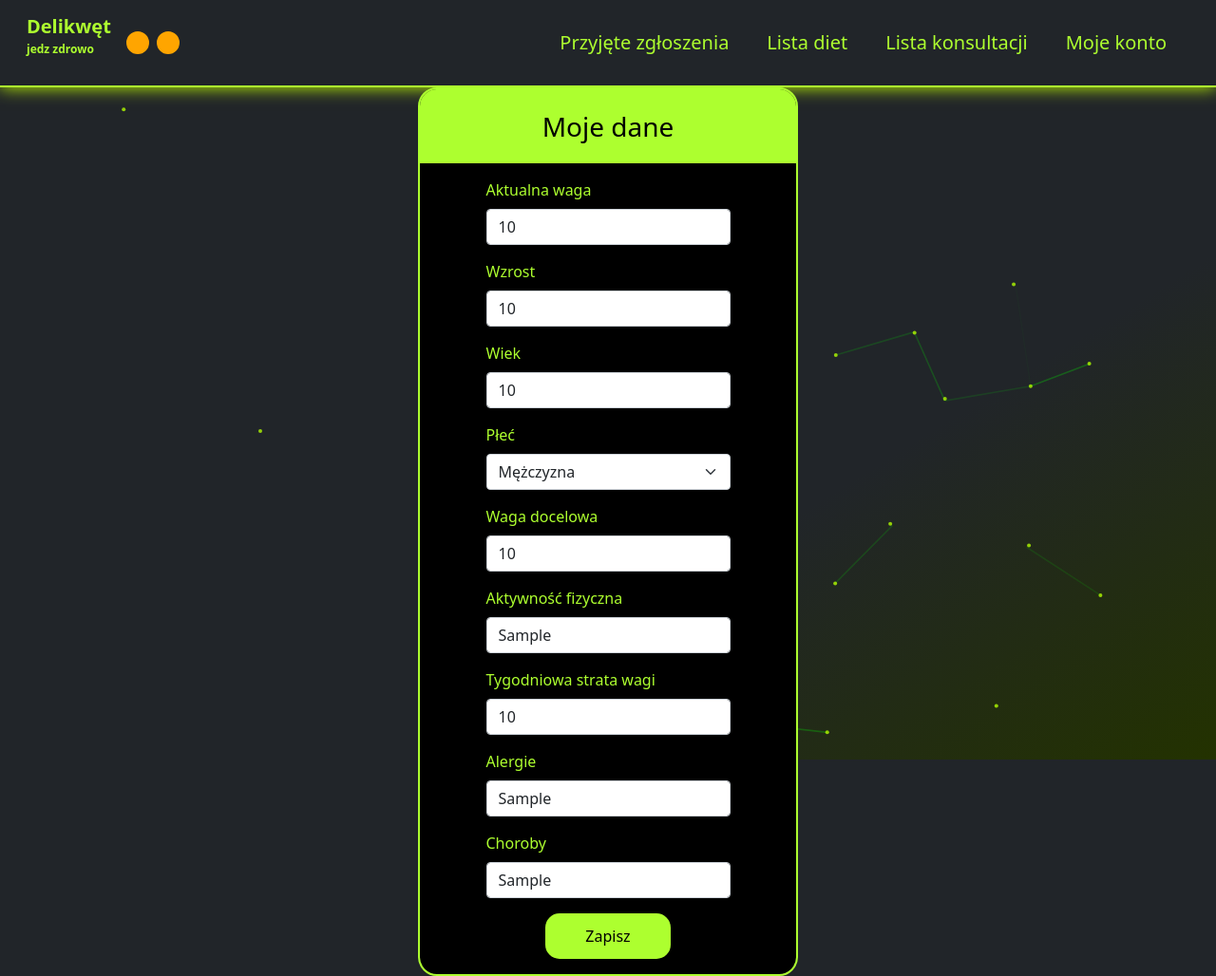
After one commit to dl155231/dietetyczna-aplikacja-webowa, a Django app: page /user-details/1/ in a window 1280 px wide. The commit adds this page. Shown: the whole page at 95% size. Run offline with Django 4.2, Linux system fonts and the light colour scheme; a user stored in the database is signed in; tables that the repository leaves empty hold one stand-in row (values such as "Sample post"); some libraries are stand-ins or nearby versions.

Commit message:
szczegóły użytkownika

```diff
--- a/accounts/admin.py
+++ b/accounts/admin.py
@@ -25,6 +25,7 @@ class UserAdmin(admin.ModelAdmin):  # noqa: D101
              'email',
              'username',
              'password',
+             'user_details',
          )}),
         ('Ważne daty',
          {'fields': (
--- a/accounts/models.py
+++ b/accounts/models.py
@@ -4,7 +4,7 @@ from django.contrib.auth.models import AbstractUser
 from django.db import models
 from django.utils.translation import gettext_lazy as _
 
-# 3rd-party
+# Project
 from diet_app.models import Nutritionist
 from diet_app.models import UserDetails
 
@@ -12,7 +12,7 @@ from diet_app.models import UserDetails
 class CustomUser(AbstractUser):  # noqa: D101
     """Custom User class."""
 
-    user_details = models.ForeignKey(
+    user_details = models.OneToOneField(
         UserDetails,
         null=True,
         blank=True,
--- a/diet_app/admin.py
+++ b/diet_app/admin.py
@@ -2,7 +2,7 @@
 # Django
 from django.contrib import admin
 
-# 3rd-party
+# Project
 from diet_app.models import Client
 from diet_app.models import Consultations
 from diet_app.models import Diet
--- a/diet_app/forms.py
+++ b/diet_app/forms.py
@@ -3,16 +3,15 @@
 from django import forms
 from django.utils import timezone
 
-# 3rd-party
+# Project
+from accounts.models import CustomUser
 from diet_app.models import Consultations
 from diet_app.models import Diet
 from diet_app.models import DietDay
 from diet_app.models import Nutrients
 from diet_app.models import Nutritionist
 from diet_app.models import Product
-
-# Project
-from accounts.models import CustomUser
+from diet_app.models import UserDetails
 
 
 class DietCreatorForm(forms.ModelForm):  # noqa: D101
@@ -171,3 +170,20 @@ class NutritionistConsultationsForm(forms.ModelForm):  # noqa: D101
                                                 }),
             'is_accepted': forms.CheckboxInput(attrs={'class': 'form-check-input'}),
         }
+
+
+class UserDetailsForm(forms.ModelForm):  # noqa: D101
+
+    # def __init__(self, *args, **kwargs):  # noqa: D107
+    #     user = kwargs.pop('user', None)
+    #
+    #     super().__init__(*args, **kwargs)
+    #     user_details = user.user_details
+    #     print(user_details)
+    #     for key, value in user_details.__dict__.items():
+    #         if key != '_state' and key != 'id':
+    #             self.fields[key].initial = value
+
+    class Meta:
+        model = UserDetails
+        exclude = ['id']
--- a/diet_app/models.py
+++ b/diet_app/models.py
@@ -8,7 +8,7 @@ from django.conf import settings
 from django.db import models
 from django.utils.translation import gettext as _
 
-# 3rd-party
+# Project
 from diet_app.utils import present_or_future_date
 
 
--- a/diet_app/urls.py
+++ b/diet_app/urls.py
@@ -2,14 +2,16 @@
 # Django
 from django.urls import path
 
-# 3rd-party
-from diet_app.views import AcceptedConsultationsListView, SorryPageView
+# Project
+from diet_app.views import AcceptedConsultationsListView
 from diet_app.views import ConsultationsCreateView
 from diet_app.views import ConsultationsListView
 from diet_app.views import ConsultationsUpdateView
 from diet_app.views import DietUserView
 from diet_app.views import NotificationListView
 from diet_app.views import ProductDetailView
+from diet_app.views import SorryPageView
+from diet_app.views import UserDetailsView
 from diet_app.views import diet_creator
 from diet_app.views import diet_creator_first
 from diet_app.views import diet_day_creator
@@ -44,4 +46,6 @@ urlpatterns = [
     path('consultations/list/', ConsultationsListView.as_view(), name='consultations_list'),  # noqa: E501
     path('consultations/edit/<pk>/', ConsultationsUpdateView.as_view(), name='consultations_edit'),  # noqa: E501
     path('consultations/accepted/list/', AcceptedConsultationsListView.as_view(), name='consultations_accepted_list'),  # noqa: E501
+    # path('user-details/', UserDetailsView.as_view(), name='user_details'),  # noqa: E501
+    path('user-details/<int:pk>/', UserDetailsView.as_view(), name='user_details'),  # noqa: E501
 ]
--- a/diet_app/views.py
+++ b/diet_app/views.py
@@ -10,22 +10,26 @@ from django.shortcuts import redirect
 from django.shortcuts import render
 from django.urls import reverse_lazy
 from django.views.generic import CreateView
+from django.views.generic import FormView
 from django.views.generic import ListView
 from django.views.generic import TemplateView
 from django.views.generic import UpdateView
 
-# 3rd-party
-from diet_app.forms import ConsultationsForm, NutritionistConsultationsForm
+# Project
+from diet_app.forms import ConsultationsForm
 from diet_app.forms import DayDietForm
 from diet_app.forms import DayDietFormEdit
 from diet_app.forms import DietCreatorForm
 from diet_app.forms import NutrientsForm
+from diet_app.forms import NutritionistConsultationsForm
 from diet_app.forms import ProductForm
+from diet_app.forms import UserDetailsForm
 from diet_app.models import Consultations
 from diet_app.models import Diet
 from diet_app.models import DietDay
 from diet_app.models import Nutrients
 from diet_app.models import Product
+from diet_app.models import UserDetails
 
 
 class DietUserView(LoginRequiredMixin, TemplateView):
@@ -195,7 +199,8 @@ class ConsultationsListView(LoginRequiredMixin, ListView):
     model = Consultations
 
     def get_queryset(self):
-        return Consultations.objects.filter(nutritionist_id=self.request.user.nutritionist.id, is_accepted=False)
+        return Consultations.objects.filter(nutritionist_id=self.request.user.nutritionist.id,
+                                            is_accepted=False)
 
 
 class ConsultationsCreateView(LoginRequiredMixin, CreateView):  # noqa: D101
@@ -329,3 +334,19 @@ class SorryPageView(TemplateView):
     """Widok, który renderuje sorry page"""
 
     template_name = 'partials/sorry_page.html'
+
+
+class UserDetailsView(LoginRequiredMixin, UpdateView):
+    model = UserDetails
+    form_class = UserDetailsForm
+    template_name = 'user_details.html'
+    success_url = reverse_lazy('diet:client_diet')
+    #
+    # def get_form_kwargs(self):
+    #     kwargs = super().get_form_kwargs()
+    #     kwargs['user'] = self.request.user
+    #     return kwargs
+    #
+    # def form_valid(self, form):
+    #     self.request.user.user_details = form.save()
+    #     return super().form_valid(form)
--- a/templates/partials/navbar_client.html
+++ b/templates/partials/navbar_client.html
@@ -52,7 +52,7 @@
         <li class="nav-item me-3 d-flex align-items-center">
           <div class="d-flex align-items-center">
             <i class="fas fa-home"></i>
-            <a class="nav-link active ms-2" aria-current="page" href="{% url 'diet:sorry_page' %}">Moje konto</a>
+            <a class="nav-link active ms-2" aria-current="page" href="{% url 'diet:user_details' request.user.id %}">Moje konto</a>
           </div>
         </li>
         <li class="nav-item me-3 d-flex align-items-center">
--- /dev/null
+++ b/templates/user_details.html
@@ -0,0 +1,30 @@
+{% extends "index.html" %}
+{% load static %}
+{% load bootstrap5 %}
+{% block title %}{{ block.super }} | Moje dane{% endblock %}
+{% block content %}
+  <div class="container-fluid h-100">
+    <div class="row d-flex justify-content-center align-items-center w-100 h-100 m-0">
+      <div class="col-12 d-flex justify-content-center">
+        <div class="modal-content justify-content-center align-items-center black-bg custom-div">
+          <div class="modal-header w-100 justify-content-center green-bg ">
+            <h3 class="modal-title">Moje dane</h3>
+          </div>
+          <div class="modal-body">
+          <form id="signin_form" method="post">
+
+              {% csrf_token %}
+              {% bootstrap_form form layout='horizontal' %}
+              <div class="form-group d-flex justify-content-center mt-2">
+{#                {% bootstrap_button "Zaloguj" "submit" "btn-secondary" %}#}
+                <button type="submit" class="btn btn-green">Zapisz</button>
+
+              </div>
+
+          </form>
+            </div>
+        </div>
+      </div>
+    </div>
+  </div>
+{% endblock %}
```
Also changed, not shown: accounts/migrations/0008_alter_customuser_user_details.py (added).
